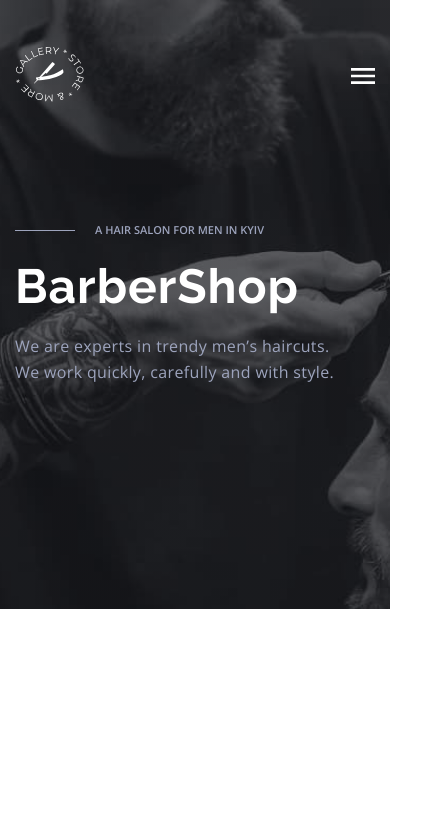
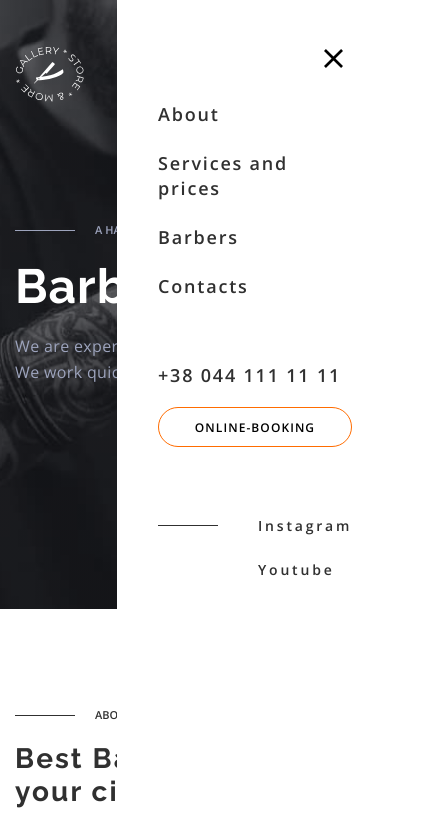
Before and after one commit to Volya16/barbershop, a plain HTML site: page index.html in a window 390 px wide. Shown: the top 825 px of the page, 433 px wide, since content can reach past the window. Drawn offline with nearby package versions, Linux system fonts and the light colour scheme.

Commit message:
update mob menu
update mob menu
added menu.js

```diff
--- a/css/style.css
+++ b/css/style.css
@@ -124,7 +124,7 @@ img {
   }
 }
 
-/* HEADER */
+/* ---------- MOB-HEADER ---------- */
 .header {
   padding-top: 32px;
   position: absolute;
@@ -174,6 +174,100 @@ img {
   display: none;
 }
 
+.mob-menu {
+  position: fixed;
+  right: 0;
+  top: 0;
+  z-index: 1;
+  width: 70%;
+  height: 100%;
+  background-color: var(--light-title-color);
+  padding: 48px 41px;
+}
+.menu-close-btn {
+  display: block;
+  margin-left: auto;
+  margin-bottom: 30px;
+  border: none;
+  background-color: transparent;
+}
+.mob-close-btn {
+}
+.mob-menu-navigation {
+}
+.mob-menu-list {
+  display: flex;
+  flex-direction: column;
+  gap: 24px;
+  margin-bottom: 64px;
+}
+.mob-menu-items {
+}
+.mob-menu-link {
+  font-weight: 600;
+  font-size: 18px;
+  line-height: 1.39;
+  letter-spacing: 0.1em;
+  color: var(--dark-title-color);
+  outline: none;
+}
+
+.mob-menu-link:focus {
+  color: var(--hover-color);
+}
+
+.mob-menu-address {
+  font-style: normal;
+  margin-bottom: 19px;
+}
+
+.mob-menu-address-link {
+  font-weight: 600;
+  font-size: 18px;
+  line-height: 1.39;
+  letter-spacing: 0.1em;
+  color: var(--dark-title-color);
+}
+.mob-menu-btn {
+  width: 194px;
+  margin-bottom: 69px;
+}
+
+.mob-menu-soc {
+}
+
+.mob-soc-list {
+  padding-left: 100px;
+  position: relative;
+}
+
+.mob-soc-list::before {
+  content: "";
+  position: absolute;
+  top: 9px;
+  left: 0;
+  width: 60px;
+  height: 1px;
+  background-color: var(--dark-title-color);
+}
+
+.social-list {
+}
+.mob-soc-item:not(:last-child) {
+  margin-bottom: 24px;
+}
+.social-network {
+}
+.mob-soc-link {
+  font-weight: 600;
+  font-size: 14px;
+  line-height: 1.36;
+  letter-spacing: 0.2em;
+  color: var(--dark-title-color);
+}
+
+
+/* ---------- TAB-HEADER ---------- */
 @media screen and (min-width: 768px) {
 .logo {
   fill: var(--dark-title-color);
@@ -217,6 +311,8 @@ display: none;
   margin-left: 40px;
 }
 }
+
+/* ---------- DESK-HEADER ---------- */
 /* @media screen and (min-width: 1199px) {
 } */
 
--- a/index.html
+++ b/index.html
@@ -26,7 +26,7 @@
         <nav class="header-navigation">
           <a class="header-logo" href="">
             <svg class="logo" width="69" height="55">
-              <use href="./images/icons.svg#icon-logo" ></use>
+              <use href="./images/icons.svg#icon-logo"></use>
             </svg>
           </a>
           <ul class="header-list">
@@ -52,51 +52,60 @@
         <button class="header-btn btn" type="button" data-modal-open>
           Online-booking
         </button>
-        <button class="burger-button">
+        <button class="burger-button js-open-menu">
           <svg class="icon-burger" width="24" height="16">
             <use href="./images/icons.svg#icon-burger"></use>
           </svg>
         </button>
       </div>
-      <!-- <div class="mob-menu">
-        <nav class="header-navigation">
-          <ul class="header-list">
-            <li class="header-items">
-              <a class="header-link" href="#about">About</a>
+      <div class="mob-menu js-menu-container">
+        <button
+          class="menu-close-btn js-close-menu"
+          type="button"
+          data-modal-close
+        >
+          <svg class="mob-close-btn" width="19" height="19">
+            <use href="./images/icons.svg#icon-modal-close"></use>
+          </svg>
+        </button>
+        <nav class="mob-menu-navigation">
+          <ul class="mob-menu-list">
+            <li class="mob-menu-items">
+              <a class="mob-menu-link" href="#about">About</a>
             </li>
-            <li class="header-items">
-              <a class="header-link" href="#services">Services and prices</a>
+            <li class="mob-menu-items">
+              <a class="mob-menu-link" href="#services">Services and prices</a>
             </li>
-            <li class="header-items">
-              <a class="header-link" href="#barbers">Barbers</a>
+            <li class="mob-menu-items">
+              <a class="mob-menu-link" href="#barbers">Barbers</a>
             </li>
-            <li class="header-items">
-              <a class="header-link" href="#contacts">Contacts</a>
+            <li class="mob-menu-items">
+              <a class="mob-menu-link" href="#contacts">Contacts</a>
             </li>
           </ul>
         </nav>
-        <address class="header-address">
-          <a class="header-address-link" href="tel:+380441111111"
+        <address class="mob-menu-address">
+          <a class="mob-menu-address-link" href="tel:+380441111111"
             >+38 044 111 11 11</a
           >
         </address>
-        <button class="header-btn btn" type="button" data-modal-open>
+        <button class="mob-menu-btn btn" type="button" data-modal-open>
           Online-booking
         </button>
-        <div class="hero-soc">
-            <ul class="hero-list social-list">
-              <li class="hero-item social-network">
+        <div class="mob-menu-soc">
+          <ul class="mob-soc-list social-list">
+            <li class="mob-soc-item">
               <a
-                  class="hero-link social-network"
+                class="mob-soc-link"
                 href=""
                 target="_blank"
                 rel="noopener noreferrer nofollow"
                 >Instagram</a
               >
             </li>
-              <li class="hero-item social-network">
+            <li class="mob-soc-item">
               <a
-                  class="hero-link social-network"
+                class="mob-soc-link"
                 href=""
                 target="_blank"
                 rel="noopener noreferrer nofollow"
@@ -105,7 +114,7 @@
             </li>
           </ul>
         </div>
-      </div> -->
+      </div>
     </header>
     <main>
       <section class="hero">
@@ -142,7 +151,7 @@
           </div>
         </div>
       </section>
-      <!-- <section class="about" id="about">
+      <section class="about" id="about">
         <div class="container about-container">
           <ul class="about-list">
             <li class="about-item">
@@ -155,22 +164,44 @@
                   media="(max-width: 1199px)"
                 />
                 <source
-                  srcset="./images/about-img-1.jpg 1x,
-                  ./images/about-img-1@2x.jpg 2x"
+                  srcset="
+                    ./images/about-img-1.jpg    1x,
+                    ./images/about-img-1@2x.jpg 2x
+                  "
                   media="(min-width: 1200px)"
                 />
-                <img class="about-img" src="./images/about-img-1.jpg" alt="firt-about" width="270" height="445">
+                <img
+                  class="about-img"
+                  src="./images/about-img-1.jpg"
+                  alt="firt-about"
+                  width="270"
+                  height="445"
+                />
               </picture>
             </li>
             <li class="about-item">
               <picture>
                 <source
-                srcset="./images/about-img-2-tab.jpg 1x, ./images/about-img-2-tab@2x.jpg 2x"
-                media="(max-width: 1199px)"/>
+                  srcset="
+                    ./images/about-img-2-tab.jpg    1x,
+                    ./images/about-img-2-tab@2x.jpg 2x
+                  "
+                  media="(max-width: 1199px)"
+                />
                 <source
-                srcset="./images/about-img-2.jpg 1x, ./images/about-img-2@2x.jpg 2x"
-                media="(min-width: 1200px)"/>
-                <img class="about-img" src="./images/about-img-2.jpg" alt="firt-about" width="270" height="445">
+                  srcset="
+                    ./images/about-img-2.jpg    1x,
+                    ./images/about-img-2@2x.jpg 2x
+                  "
+                  media="(min-width: 1200px)"
+                />
+                <img
+                  class="about-img"
+                  src="./images/about-img-2.jpg"
+                  alt="firt-about"
+                  width="270"
+                  height="445"
+                />
               </picture>
             </li>
           </ul>
@@ -193,8 +224,8 @@
             <button class="about-btn btn" type="button">Online-booking</button>
           </div>
         </div>
-      </section> -->
-      <!-- <section class="services" id="services">
+      </section>
+      <section class="services" id="services">
         <div class="container">
           <p class="services-top-text top-text">
             Spend your time with the best masters
@@ -240,8 +271,8 @@
           </div>
           <button class="services-btn btn" type="button">Online-booking</button>
         </div>
-      </section> -->
-      <!-- <section class="benefits">
+      </section>
+      <section class="benefits">
         <div class="container benefits-container">
           <ul class="benefits-list">
             <li class="benefits-item">
@@ -270,8 +301,8 @@
             </p>
           </div>
         </div>
-      </section> -->
-      <!-- <section class="barbers" id="barbers">
+      </section>
+      <section class="barbers" id="barbers">
         <div class="container barbers-container">
           <p class="barbers-top-text top-text">
             For true enjoyers of the atmosphere
@@ -522,8 +553,8 @@
             </li>
           </ul>
         </div>
-      </section> -->
-      <!-- <section class="gallery">
+      </section>
+      <section class="gallery">
         <div class="container">
           <h1 class="visually-hidden">Gallery</h1>
           <p class="gallery-top-text top-text">
@@ -628,8 +659,8 @@
             </li>
           </ul>
         </div>
-      </section> -->
-      <!-- <div class="online-contacts-wrap">
+      </section>
+      <div class="online-contacts-wrap">
         <section class="booking">
           <div class="container">
             <h1 class="booking-title title">Online-booking</h1>
@@ -717,9 +748,9 @@
             </div>
           </div>
         </section>
-      </div> -->
+      </div>
     </main>
-    <!-- <footer class="footer">
+    <footer class="footer">
       <div class="container footer-container">
         <p class="footer-text">&#169;Copyright 2020</p>
         <ul class="footer-list social-list">
@@ -743,7 +774,7 @@
           </li>
         </ul>
       </div>
-    </footer> -->
+    </footer>
     <!-- <div class="backdrop is-hidden" is-hidden data-modal>
       <div class="modal">
         <button class="modal-close" type="button" data-modal-close>
@@ -837,5 +868,6 @@
       </div>
     </div> -->
     <script src="./js/modal.js"></script>
+    <script src="./js/menu.js"></script>
   </body>
 </html>
--- /dev/null
+++ b/js/menu.js
@@ -0,0 +1,28 @@
+(() => {
+  const mobileMenu = document.querySelector(".js-menu-container");
+  const openMenuBtn = document.querySelector(".js-open-menu");
+  const closeMenuBtn = document.querySelector(".js-close-menu");
+
+  const toggleMenu = () => {
+    const isMenuOpen =
+      openMenuBtn.getAttribute("aria-expanded") === "true" || false;
+    openMenuBtn.setAttribute("aria-expanded", !isMenuOpen);
+    mobileMenu.classList.toggle("is-open");
+
+    const scrollLockMethod = !isMenuOpen
+      ? "disableBodyScroll"
+      : "enableBodyScroll";
+    bodyScrollLock[scrollLockMethod](document.body);
+  };
+
+  openMenuBtn.addEventListener("click", toggleMenu);
+  closeMenuBtn.addEventListener("click", toggleMenu);
+
+  // Close the mobile menu on wider screens if the device orientation changes
+  window.matchMedia("(min-width: 768px)").addEventListener("change", (e) => {
+    if (!e.matches) return;
+    mobileMenu.classList.remove("is-open");
+    openMenuBtn.setAttribute("aria-expanded", false);
+    bodyScrollLock.enableBodyScroll(document.body);
+  });
+})();
```
Lines whose indentation alone changed are shown as unchanged.
